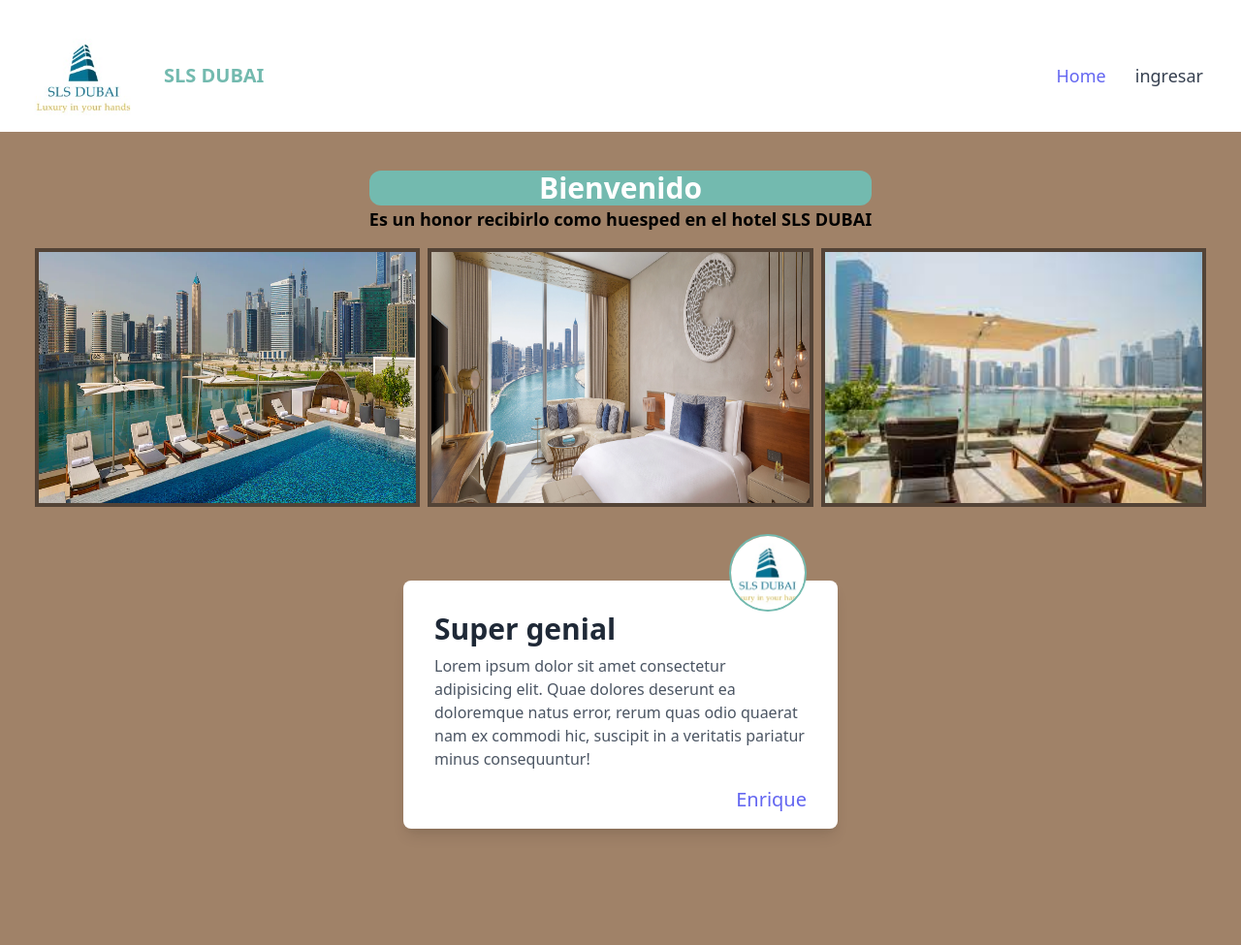
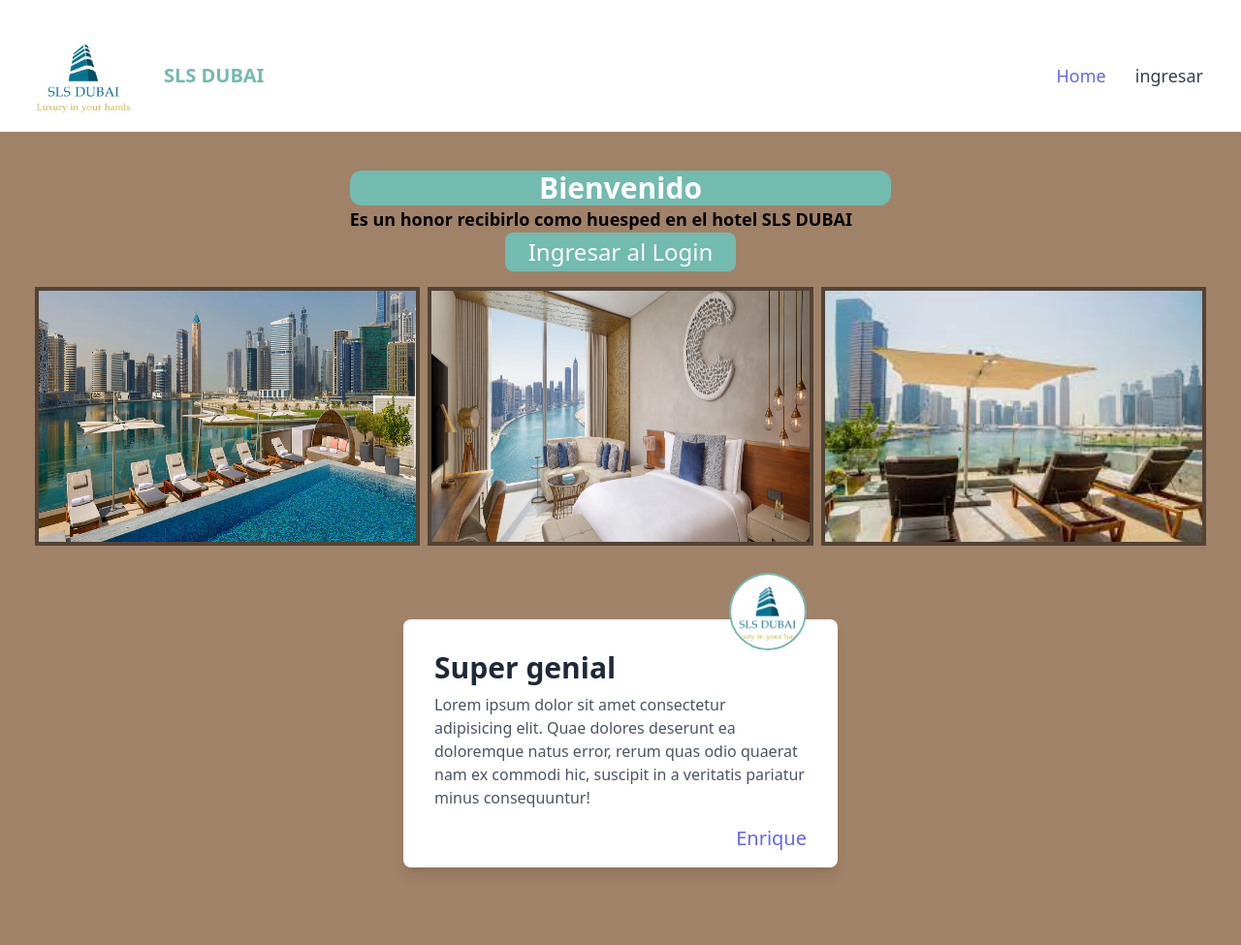
Before and after one commit to JhonJVegaDiaz/Team_4_WebAplication, a Flask app: page / in a window 1280 px wide. Shown: the whole page at 97% size. Before the commit the page ends 859 px from the top, so only its background shows below. Run offline with Flask 2, Linux system fonts and the light colour scheme; style sheets or scripts are compiled from the project's sources; some libraries are stand-ins or nearby versions.

Commit message:
Mejorando funcionalidades

```diff
--- a/templates/index.html
+++ b/templates/index.html
@@ -42,6 +42,7 @@
     <div class="mb-5 bg-">
       <h1 class="text-center text-3xl font-semibold bg-[#73baaf] text-white rounded-xl">Bienvenido</h1>
       <p class="font-sans text-lg font-semibold">Es un honor recibirlo como huesped en el hotel SLS DUBAI</p>
+      <button class="bg-[#73baaf] items-center mx-40 text-center text-2xl text-white px-6 py-1 rounded-lg" name="Ingresar al Login" onclick="location.href='/user'" >Ingresar al Login</button>
     </div>
     <div class="flex flex-col items-center justify-center">
       <div class="grid grid-cols-3 gap-x-4">
```
